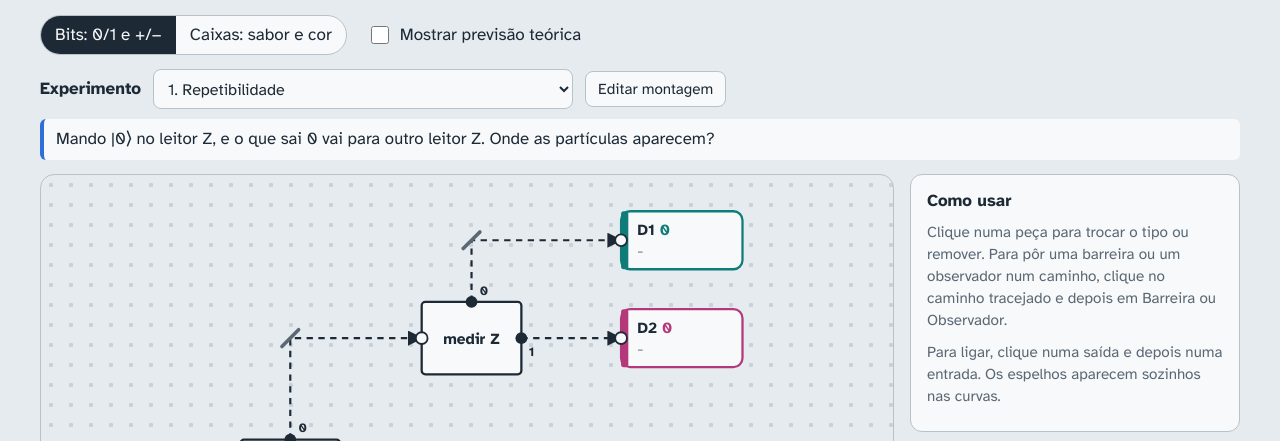
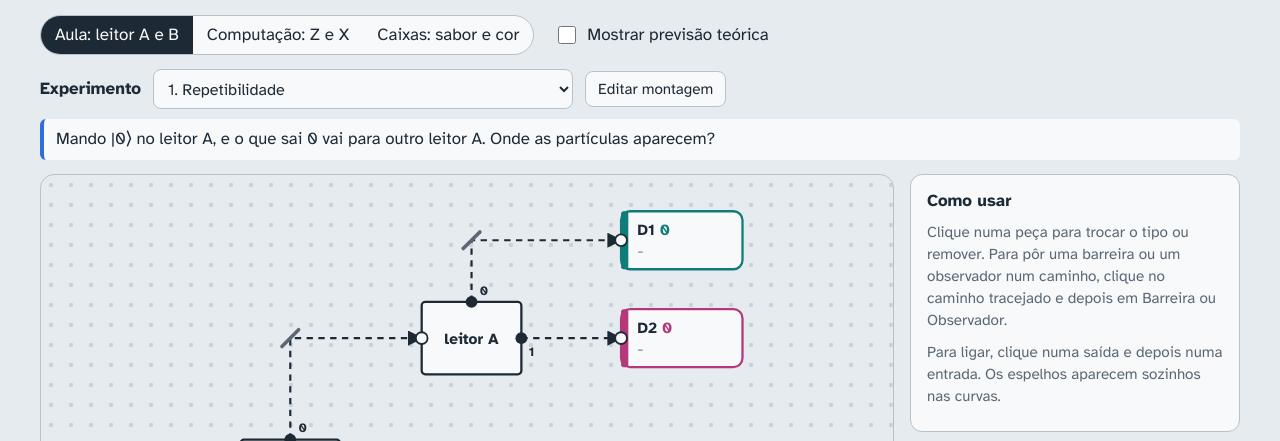
Before and after one commit to clovisguerim/bancada_qubit, a plain HTML site: page index.html in a window 1280 px wide. Shown: the part 322-763 px from the top of the page. Drawn offline with Linux system fonts and the light colour scheme.

Commit message:
Update UI elements and experiment configurations

```diff
--- a/index.html
+++ b/index.html
@@ -154,6 +154,7 @@ footer.refs .author .links{display:flex;flex-wrap:wrap;gap:6px 18px}
   svg#cv{min-width:0}
   .question{font-size:1rem}
   .side .insp{order:3}
+  .side .insp.active{order:-1;border-color:var(--beam);box-shadow:0 0 0 2px color-mix(in srgb,var(--beam) 35%,transparent)}
 }
 /* svg */
 .wire{fill:none;stroke:var(--ink);stroke-width:2.4;stroke-dasharray:7 6}
@@ -196,7 +197,8 @@ footer.refs .author .links{display:flex;flex-wrap:wrap;gap:6px 18px}
 
   <div class="bar">
     <div class="seg" role="group" aria-label="Nomes">
-      <button data-mode="bits" aria-pressed="true">Bits: 0/1 e +/−</button>
+      <button data-mode="aula" aria-pressed="true">Aula: leitor A e B</button>
+      <button data-mode="bits" aria-pressed="false">Computação: Z e X</button>
       <button data-mode="caixas" aria-pressed="false">Caixas: sabor e cor</button>
     </div>
     <label class="chk"><input type="checkbox" id="theory"> Mostrar previsão teórica</label>
@@ -315,6 +317,7 @@ const GATES = {
 
 /* ======== nomes ======== */
 const NAMES = {
+  aula:   { A:{name:'leitor A', long:'Leitor A', out:['0','1']}, B:{name:'leitor B', long:'Leitor B', out:['+','−']}, mix:'aleatórios', src:'Fonte' },
   bits:   { A:{name:'medir Z', long:'Leitor Z', out:['0','1']}, B:{name:'medir X', long:'Leitor X', out:['+','−']}, mix:'aleatórios', src:'Fonte' },
   caixas: { A:{name:'Sabor', long:'Caixa de sabor', out:['doce','amargo']}, B:{name:'Cor', long:'Caixa de cor', out:['branco','preto']}, mix:'aleatórios', src:'Fonte' }
 };
@@ -322,13 +325,13 @@ const SZ = { src:[120,64], reader:[110,80], join:[80,80], det:[134,64], block:[6
 const DETCOL = ['var(--c0)','var(--c1)','var(--c2)','var(--c3)'];
 
 /* ======== estado ======== */
-const st = { mode:'bits', theory:false, active:{kind:'fixed', i:0}, dirty:false, saved:[], delAsk:null, nodes:[], wires:[], seq:1, detSeq:1,
+const st = { mode:'aula', theory:false, active:{kind:'fixed', i:0}, dirty:false, saved:[], delAsk:null, nodes:[], wires:[], seq:1, detSeq:1,
              sel:null, pending:null, counts:{}, lost:0, log:[] };
 const N = () => NAMES[st.mode];
 const L = (b,k) => N()[b].out[k];
 const node = id => st.nodes.find(n => n.id === id);
 function esc(s){ return String(s).replace(/[&<>"]/g, c => ({'&':'&amp;','<':'&lt;','>':'&gt;','"':'&quot;'}[c])); }
-function srcLabel(v){ return v === 'mix' ? N().mix : (st.mode === 'bits' ? '|' + L(v[0], +v[1]) + '⟩' : L(v[0], +v[1])); }
+function srcLabel(v){ return v === 'mix' ? N().mix : (st.mode !== 'caixas' ? '|' + L(v[0], +v[1]) + '⟩' : L(v[0], +v[1])); }
 
 /* ======== experimentos ======== */
 function build(nodes, wires){
@@ -345,21 +348,21 @@ const interf = (m0,m1) => [
    {id:'r',type:'reader',x:600,y:160,basis:'B'},{id:'d1',type:'det',x:780,y:50,label:'D1'},{id:'d2',type:'det',x:780,y:168,label:'D2'}],
   [['s','o','a','i'],['a','0','j','a',m0],['a','1','j','b',m1],['j','o','r','i'],['r','0','d1','i'],['r','1','d2','i']] ];
 const PRESETS = [
-  { t:'1. Repetibilidade', q:'Mando |0⟩ no leitor Z, e o que sai 0 vai para outro leitor Z. Onde as partículas aparecem?', b:() => chain12('A') },
-  { t:'2. Z prevê X?', q:'Mando |0⟩ no leitor Z, e o que sai 0 vai para o leitor X. Saber Z ajuda a prever X?', b:() => chain12('B') },
-  { t:'3. Z, depois X, depois Z', q:'Mando |0⟩: separo em Z, separo em X e leio Z de novo. O resultado do primeiro Z se mantém?', b:() => [
+  { t:'1. Repetibilidade', q:'Mando |0⟩ no leitor A, e o que sai 0 vai para outro leitor A. Onde as partículas aparecem?', b:() => chain12('A') },
+  { t:'2. A prevê B?', q:'Mando |0⟩ no leitor A, e o que sai 0 vai para o leitor B. Saber A ajuda a prever B?', b:() => chain12('B') },
+  { t:'3. A, depois B, depois A', q:'Mando |0⟩: separo em A, depois os + no leitor B, e leio A de novo. Continua dando 0?', b:() => [
     [{id:'s',type:'src',x:30,y:420,src:'A0'},{id:'a1',type:'reader',x:200,y:412,basis:'A'},{id:'b',type:'reader',x:380,y:270,basis:'B'},
      {id:'a3',type:'reader',x:560,y:130,basis:'A'},{id:'d1',type:'det',x:780,y:30,label:'D1'},{id:'d2',type:'det',x:780,y:138,label:'D2'}],
     [['s','o','a1','i'],['a1','0','b','i'],['b','0','a3','i'],['a3','0','d1','i'],['a3','1','d2','i']] ] },
-  { t:'4. Interferômetro', q:'Entra com resultado fixo em X, passa por Z com os dois caminhos recombinados, e leio X. Onde aparecem?', b:() => interf() },
-  { t:'5. Barreira num caminho', q:'Mesma montagem com uma barreira num dos caminhos. Quantas chegam e onde aparecem?', b:() => interf('open','block') },
+  { t:'4. Interferômetro', q:'Mando |+⟩ num leitor A. Os dois caminhos se juntam de novo e vão para um leitor B. Onde aparecem?', b:() => interf() },
+  { t:'5. Barreira num caminho', q:'Mesma montagem, com uma barreira que absorve o caminho 1. Quantos chegam? O que sai no leitor B?', b:() => interf('open','block') },
   { t:'6. Observador nos caminhos', q:'Mesma montagem, mas com um observador que registra por qual caminho a partícula passou. E agora?', b:() => interf('watch','watch') },
-  { grp:2, t:'7. NOT quântico', q:'Começo em 0 e passo pela porta X. O que o leitor Z mostra?', b:() => gates('A0',['X']) },
-  { grp:2, t:'8. Hadamard', q:'Começo em 0 e passo pela porta H. O que o leitor Z mostra agora?', b:() => gates('A0',['H']) },
-  { grp:2, t:'9. H duas vezes', q:'Se uma porta H já dá 50/50, o que acontece com duas portas H seguidas?', b:() => gates('A0',['H','H']) },
-  { grp:2, t:'10. Observar entre os H', q:'Mesmas duas portas H, mas com um observador entre elas. O que muda?', b:() => gates('A0',['H','watch','H']) },
-  { grp:2, t:'11. Z escondido', q:'A porta Z não muda as chances de 0 e 1. Então colocar Z entre dois H faz alguma diferença?', b:() => gates('A0',['H','Z','H']) },
-  { grp:2, t:'12. Duas portas S', q:'A porta S só mexe na fase. Com duas portas S entre dois H, onde as partículas aparecem?', b:() => gates('A0',['H','S','S','H']) },
+  { grp:2, t:'7. Aplico X', q:'Entra |0⟩. Qual a probabilidade de medir 0? E de medir 1?', b:() => gates('A0',['X']) },
+  { grp:3, t:'8. Aplico H uma vez', q:'Entra |0⟩. Qual a probabilidade de medir 0? E de medir 1?', b:() => gates('A0',['H']) },
+  { grp:2, t:'9. Aplico H duas vezes', q:'Entra |0⟩. Qual a probabilidade de medir 0? E de medir 1?', b:() => gates('A0',['H','H']) },
+  { grp:3, t:'10. H, observador, H', q:'Entra |0⟩. Qual a probabilidade de medir 0? E de medir 1?', b:() => gates('A0',['H','watch','H']) },
+  { grp:2, t:'11. H, depois Z, depois H', q:'Entra |0⟩. Qual a probabilidade de medir 0? E de medir 1?', b:() => gates('A0',['H','Z','H']) },
+  { grp:3, t:'12. H, S, S, H', q:'Entra |0⟩. Qual a probabilidade de medir 0? E de medir 1?', b:() => gates('A0',['H','S','S','H']) },
 ];
 function gates(src, list, basis='A'){
   const nodes = [{id:'s',type:'src',x:30,y:240,src}], wires = []; let prev = 's', x = 200;
@@ -596,6 +599,7 @@ function renderSVG(){
 }
 function renderInsp(){
   const el = document.getElementById('insp'), n = N();
+  el.classList.toggle('active', !!(st.sel || st.pending || st.tool));
   const del = '<button class="tool danger" data-del>Remover</button>';
   if (st.tool){ el.innerHTML = `<h2>${st.tool === 'block' ? 'Colocando uma barreira' : 'Colocando um observador'}</h2><p>Clique num caminho tracejado para ${st.tool === 'block' ? 'colocar a barreira. Ela absorve as partículas que passam por ali.' : 'colocar o observador. Ele registra por qual caminho a partícula passou e deixa ela seguir.'}</p><p>Para cancelar, clique no fundo ou aperte Esc.</p>`; return; }
   if (st.pending){ el.innerHTML = '<h2>Ligando</h2><p>Agora clique numa entrada (círculo vazio). Clique no fundo para cancelar.</p>'; return; }
@@ -677,7 +681,7 @@ function renderLists(){
     o += `<optgroup label="${label}">` + PRESETS.map((p,i) => (p.grp || 1) !== g ? '' :
       `<option value="f:${i}"${a.kind==='fixed' && a.i===i ? ' selected' : ''}>${esc(p.t)}</option>`).join('') + '</optgroup>';
   };
-  grp('Experimentos da aula', 1); grp('Portas lógicas', 2);
+  grp('Experimentos da aula', 1); grp('Portas lógicas (aula)', 2); grp('Para casa', 3);
   if (st.saved.length) o += '<optgroup label="Meus experimentos">' + st.saved.map(x =>
       `<option value="s:${esc(x.id)}"${a.kind==='saved' && a.id===x.id ? ' selected' : ''}>${esc(x.title || 'Sem nome')}</option>`).join('') + '</optgroup>';
   document.getElementById('expSel').innerHTML = o;
@@ -702,6 +706,8 @@ function renderAll(){
   document.querySelectorAll('.seg button').forEach(b => b.setAttribute('aria-pressed', b.dataset.mode === st.mode));
   renderLists();
   document.querySelector('[data-add="src"]').disabled = st.nodes.some(n => n.type === 'src');
+  document.querySelector('[data-add="readerA"]').textContent = N().A.long;
+  document.querySelector('[data-add="readerB"]').textContent = N().B.long;
   renderSVG(); renderInsp(); renderResults();
 }
 
```
